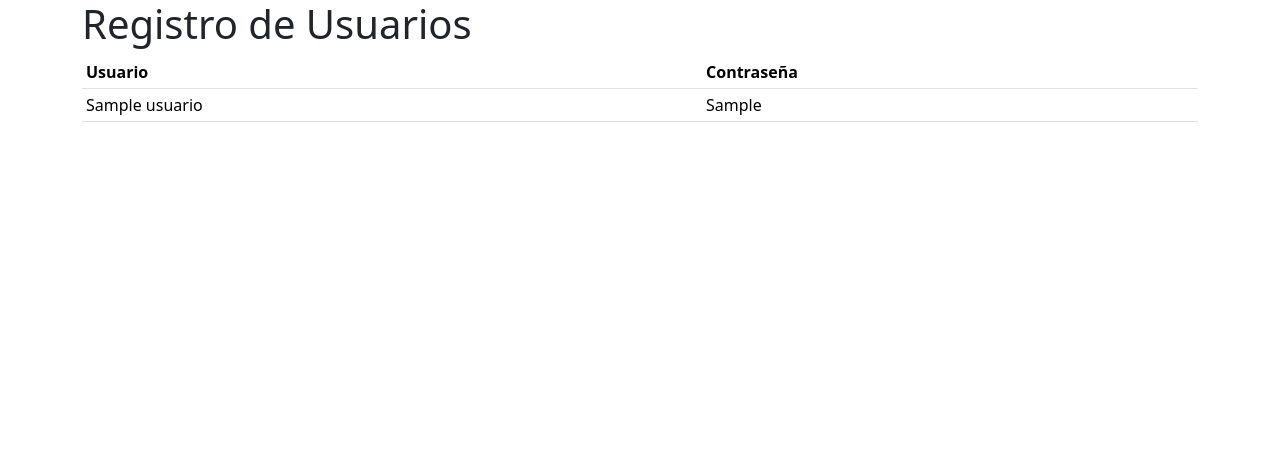
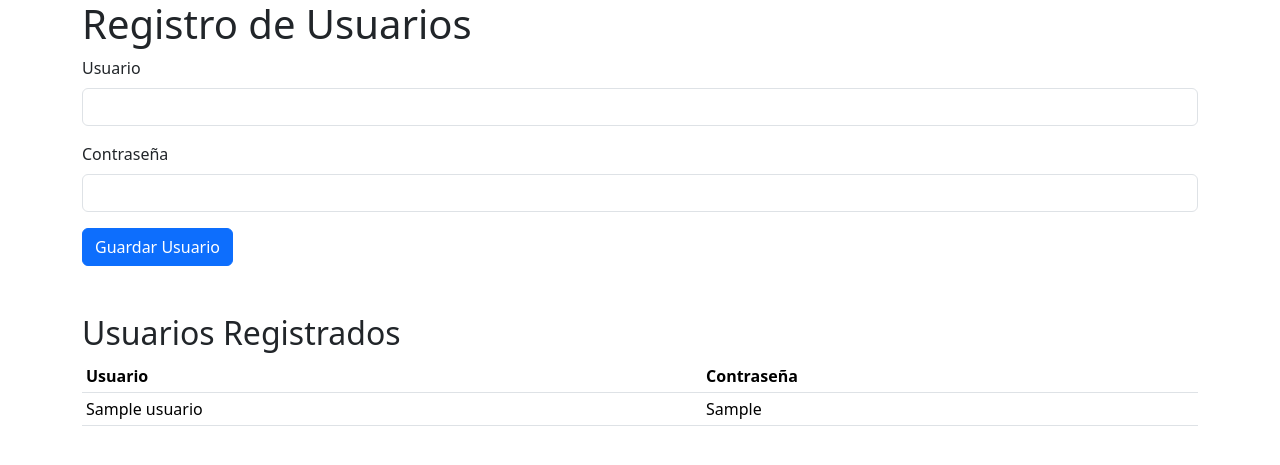
Before and after one commit to Alan-Cortez/poeta_flask, a Flask app: page / in a window 1280 px wide. Shown: the top 465 px of the page. Run offline with Flask 3, Linux system fonts and the light colour scheme; tables that the repository leaves empty or names only in its code hold one stand-in row (values such as "Sample post"); some libraries are stand-ins or nearby versions.

Commit message:
Update app.html

```diff
--- a/templates/app.html
+++ b/templates/app.html
@@ -6,11 +6,26 @@
     <link href="https://cdn.jsdelivr.net/npm/bootstrap@5.3.3/dist/css/bootstrap.min.css" rel="stylesheet" crossorigin="anonymous">
     <script src="https://code.jquery.com/jquery-3.7.1.min.js" crossorigin="anonymous"></script>
     <script src="https://js.pusher.com/8.2.0/pusher.min.js"></script>
-    <title>App</title>
+    <title>Registro de Usuarios</title>
 </head>
 <body>
     <div class="container">
         <h1>Registro de Usuarios</h1>
+
+        <!-- Formulario para agregar usuarios -->
+        <form id="formUsuario" method="POST" action="/usuarios/guardar">
+            <div class="mb-3">
+                <label for="txtUsuarioFA" class="form-label">Usuario</label>
+                <input type="text" class="form-control" id="txtUsuarioFA" name="txtUsuarioFA" required>
+            </div>
+            <div class="mb-3">
+                <label for="txtContrasenaFA" class="form-label">Contraseña</label>
+                <input type="password" class="form-control" id="txtContrasenaFA" name="txtContrasenaFA" required>
+            </div>
+            <button type="submit" class="btn btn-primary">Guardar Usuario</button>
+        </form>
+
+        <h2 class="mt-5">Usuarios Registrados</h2>
         <table class="table table-sm">
             <thead>
                 <tr>
```
